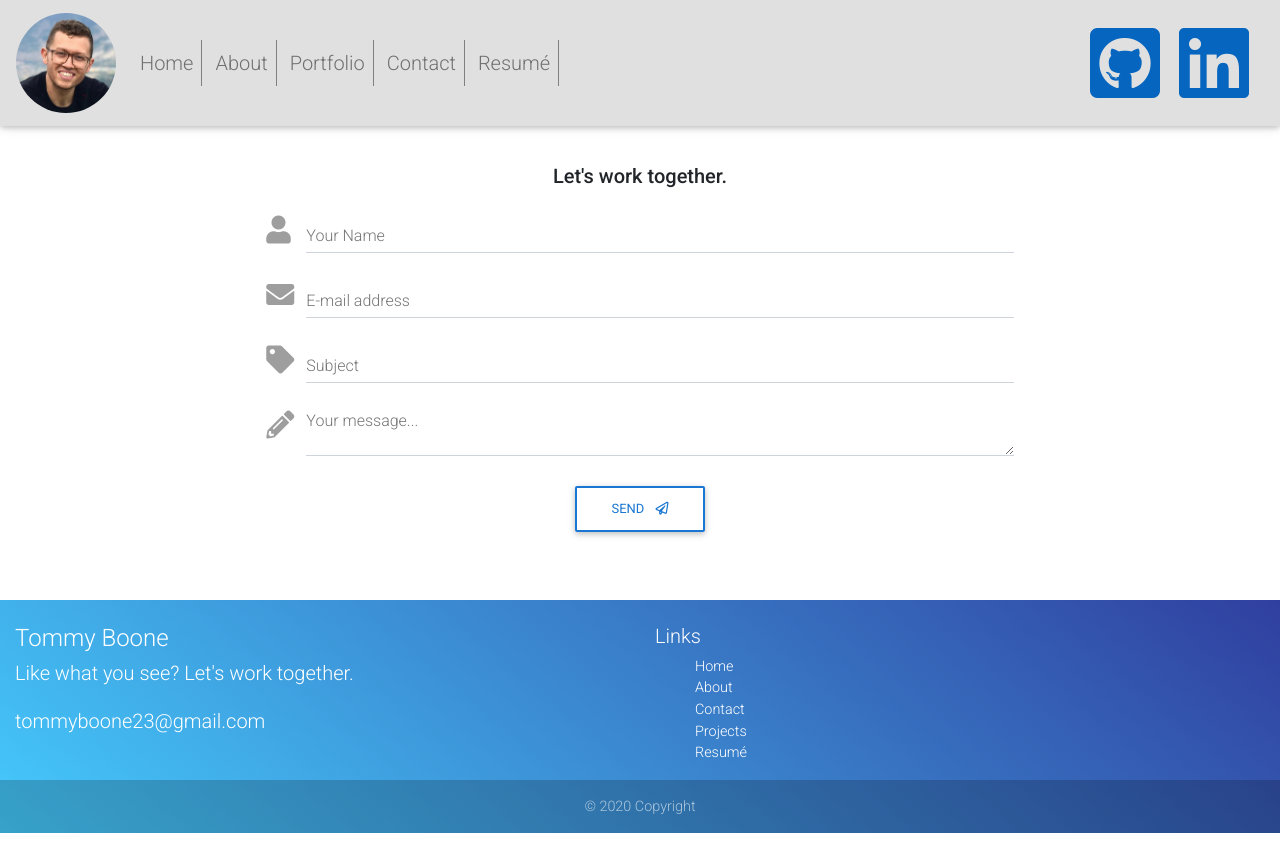
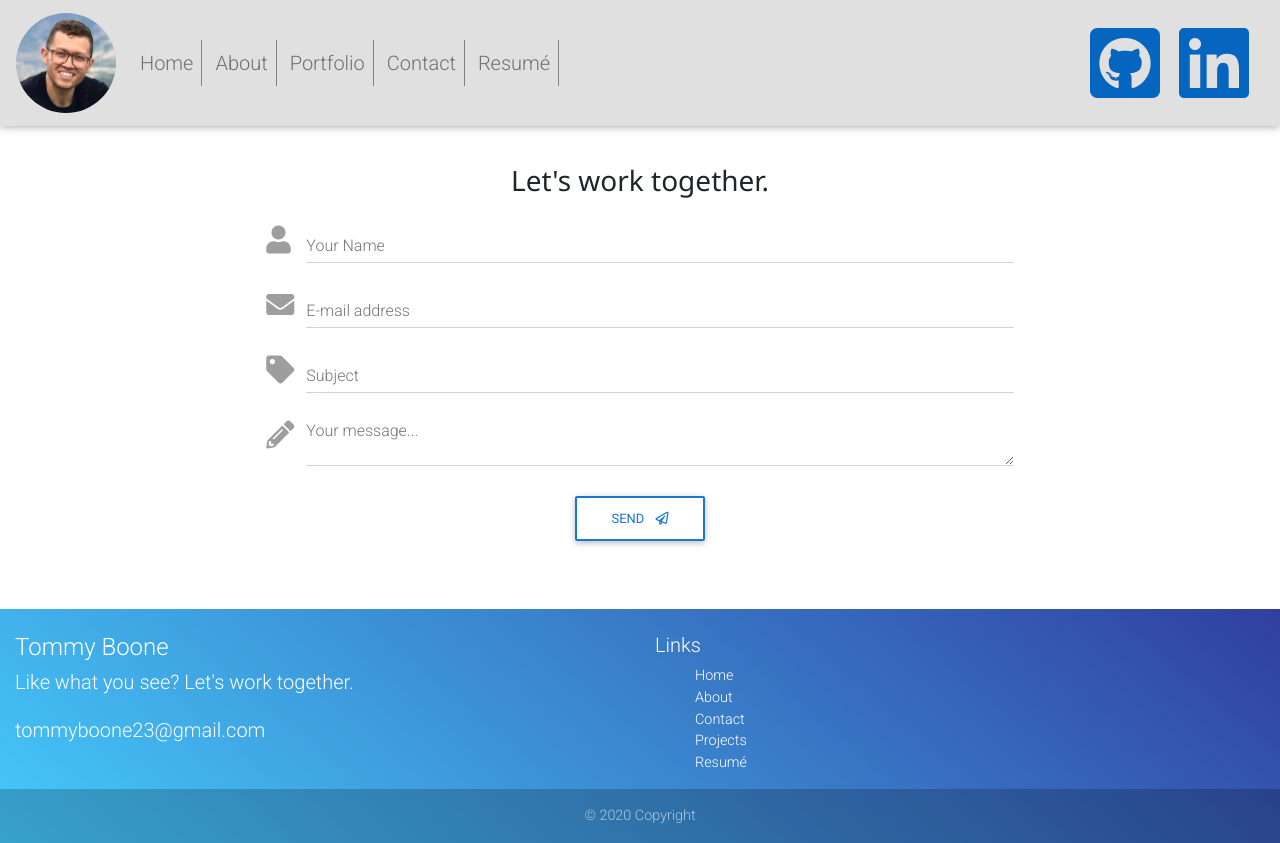
Before and after one commit to tommyboone/react_portfolio, a React (Create React App) app: page /contact in a window 1280 px wide. Built offline with nearby package versions, Linux system fonts and the light colour scheme.

Commit message:
added css styles

```diff
--- a/src/components/Contact/Contact.css
+++ b/src/components/Contact/Contact.css
@@ -1,5 +1,4 @@
-.contact-container{
-    text-align:center;
-    padding: 70px;
-    width:70%;
+
+.h3{
+font-family: 'Segoe UI', Tahoma, Geneva, Verdana, sans-serif
 }
--- a/src/components/Contact/Contact.js
+++ b/src/components/Contact/Contact.js
@@ -7,6 +7,8 @@ import {
   MDBIcon,
   MDBInput,
 } from "mdbreact";
+
+import "./Contact.css"
 
 class Contact extends Component {
   state = {
@@ -43,7 +45,7 @@ class Contact extends Component {
               className="hoverable"
               style={{ padding: 38 }}
             >
-              <p className="h5 text-center mb-4">Let's work together.</p>
+              <p className="h3 text-center mb-4">Let's work together.</p>
               <div className="grey-text">
                 <MDBInput
                   label="Your Name"
```
Also changed, not shown: src/components/Contact/Contact-Sidebar.js (deleted).
